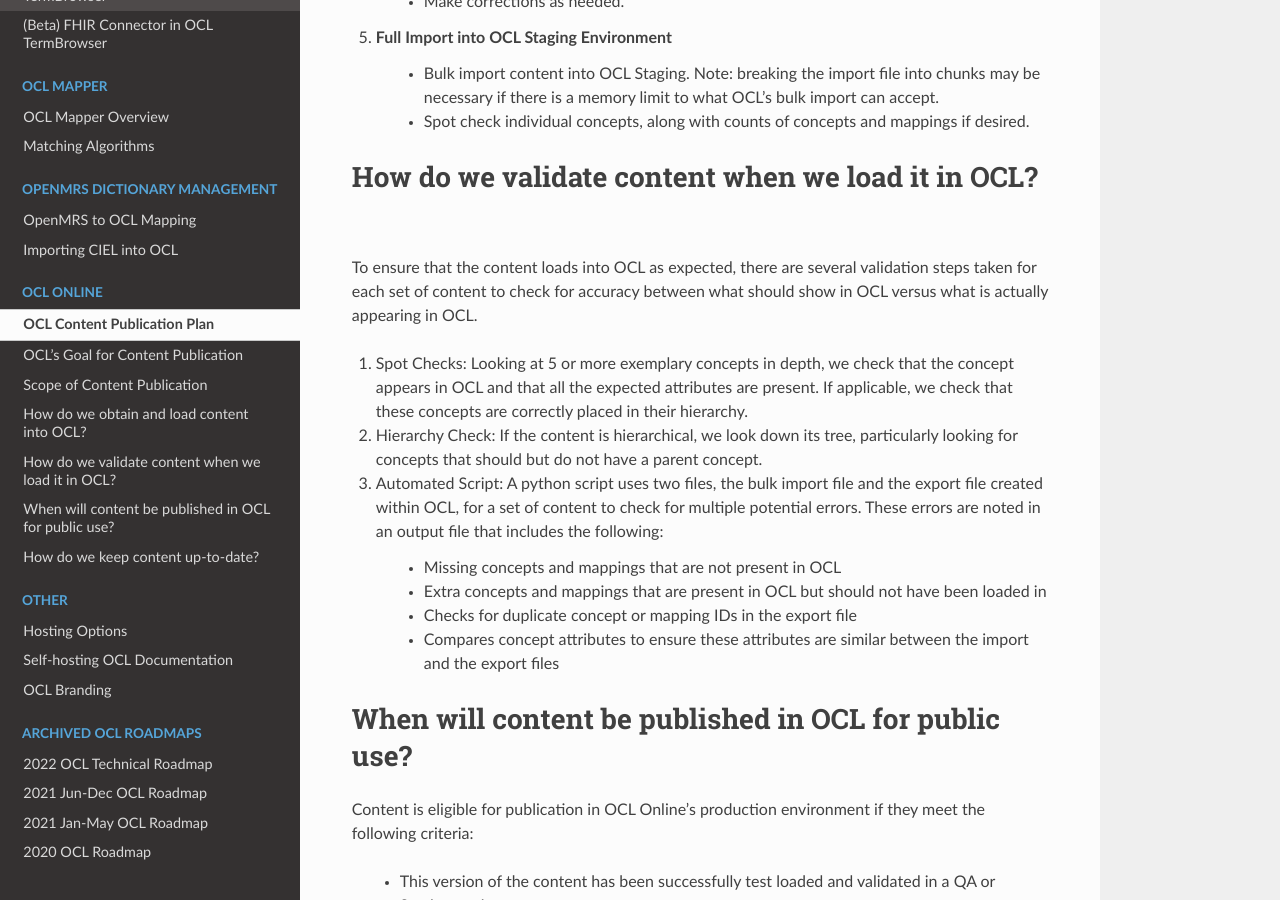
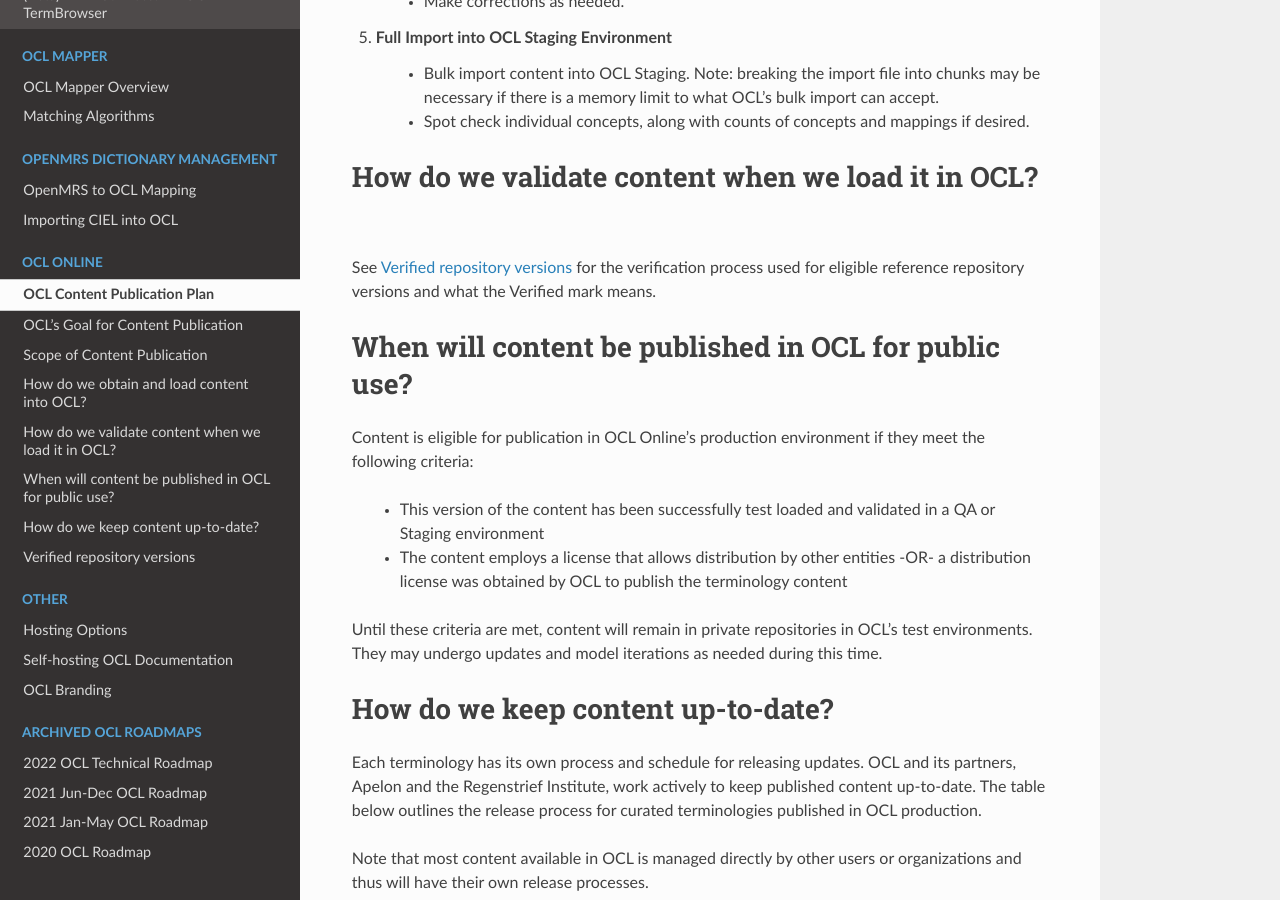
Before and after one commit to OpenConceptLab/ocl-docs, a Sphinx documentation site: the page built from docs/source/oclonline/publicationplan.rst, in a window 1280 px wide and 900 px high, scrolled down 1396 px. Built offline with Sphinx 7.4.7 and the Read the Docs theme 3.1.0, drawn with Linux system fonts in a browser that asks for light colours; some of the changed text lies outside the part shown.

Commit message:
docs: explain verified repository versions

```diff
--- a/docs/source/index.rst
+++ b/docs/source/index.rst
@@ -126,6 +126,7 @@ OCL Online service is scalable, fault tolerant and highly-available. OCL Online
    :caption: OCL Online
 
    oclonline/publicationplan
+   oclonline/verified-repositories
 
 .. toctree::
    :maxdepth: 2
--- a/docs/source/oclonline/publicationplan.rst
+++ b/docs/source/oclonline/publicationplan.rst
@@ -62,18 +62,7 @@ The OCL team works in partnership with Apelon, Inc., which normalizes and publis
 
 How do we validate content when we load it in OCL?
 -----------------------------------------------------
-To ensure that the content loads into OCL as expected, there are several validation steps taken for each set of content to check for accuracy between what should show in OCL versus what is actually appearing in OCL.
-
-1. Spot Checks: Looking at 5 or more exemplary concepts in depth, we check that the concept appears in OCL and that all the expected attributes are present. If applicable, we check that these concepts are correctly placed in their hierarchy.
-
-2. Hierarchy Check: If the content is hierarchical, we look down its tree, particularly looking for concepts that should but do not have a parent concept.
-
-3. Automated Script: A python script uses two files, the bulk import file and the export file created within OCL, for a set of content to check for multiple potential errors. These errors are noted in an output file that includes the following:
-
-    - Missing concepts and mappings that are not present in OCL
-    - Extra concepts and mappings that are present in OCL but should not have been loaded in
-    - Checks for duplicate concept or mapping IDs in the export file
-    - Compares concept attributes to ensure these attributes are similar between the import and the export files
+See :doc:`verified-repositories` for the verification process used for eligible reference repository versions and what the Verified mark means.
 
 When will content be published in OCL for public use?
 -------------------------------------------------------
```
Also changed, not shown: docs/source/oclonline/verified-repositories.rst (added, +51 -0 lines).
